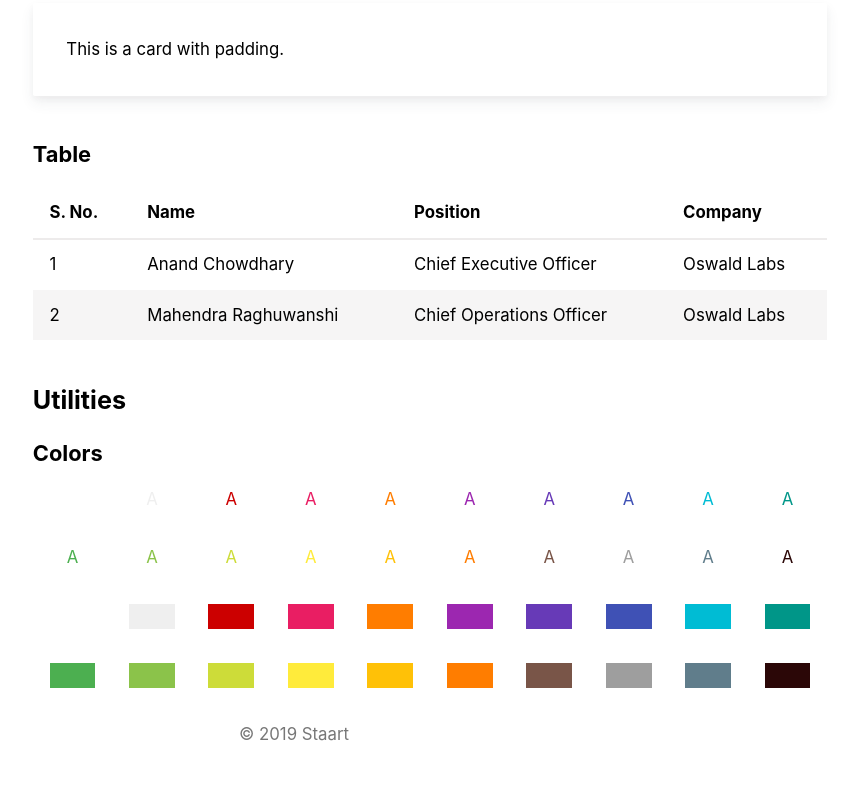
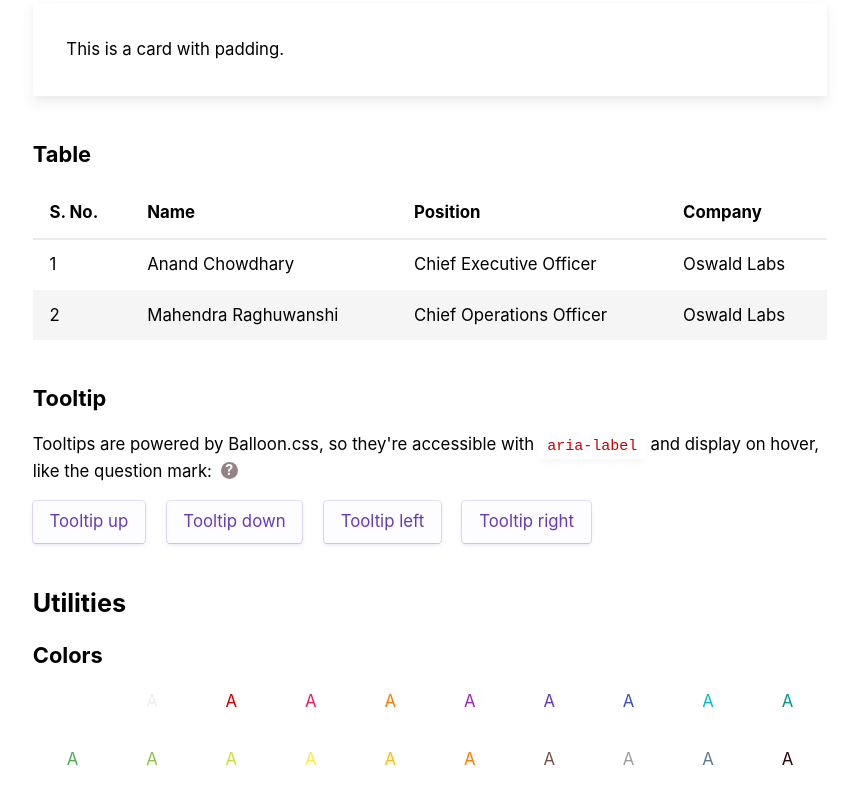
Before and after one commit to staart/css, a website: page docs/index.html in a window 1280 px wide. Shown: the part 1590-2393 px from the top of the page, without its empty margins (346-1204 px from the left). Before the commit the page ends 2371 px from the top, so only its background shows below. Drawn offline with nearby package versions, Linux system fonts and the light colour scheme; files that its build step writes are made by us from their sources.

Commit message:
:construction: Add tooltips

```diff
--- a/docs/index.html
+++ b/docs/index.html
@@ -19,8 +19,8 @@
                 <li><a href="#link">Anchor link</a></li>
                 <li><a href="#button">Button</a></li>
                 <li><a href="#card">Card</a></li>
-                <li><a href="#input">Input</a></li>
                 <li><a href="#table">Table</a></li>
+                <li><a href="#tooltip">Tooltip</a></li>
               </ul>
             </li>
             <li>
@@ -174,6 +174,16 @@
             </tr>
           </tbody>
         </table>
+        <h3 id="tooltip">Tooltip</h3>
+        <p>
+          Tooltips are powered by Balloon.css, so they're accessible with
+          <code>aria-label</code> and display on hover, like the question mark:
+          <span aria-label="Was this helpful?" data-balloon-pos="up" class="label-help">?</span>
+        </p>
+        <button aria-label="I am up" data-balloon-pos="up">Tooltip up</button>
+        <button aria-label="I am down" data-balloon-pos="down" class="text text--ml-1">Tooltip down</button>
+        <button aria-label="I am left" data-balloon-pos="left" class="text text--ml-1">Tooltip left</button>
+        <button aria-label="I am right" data-balloon-pos="right" class="text text--ml-1">Tooltip right</button>
         <h2 id="utilities">Utilities</h2>
         <h3 id="colors">Colors</h3>
         <div class="row" aria-hidden="true">
--- a/src/ui.scss
+++ b/src/ui.scss
@@ -20,6 +20,29 @@ aside nav li {
   }
 }
 
+.label-help {
+  background-color: rgba($color-black, 0.5);
+  display: inline-block;
+  font-size: 85%;
+  color: #fff;
+  border-radius: 100%;
+  font-weight: bold;
+  width: 1rem !important;
+  height: 1rem;
+  line-height: 1rem;
+  text-align: center;
+  margin-top: -0.2rem;
+  margin-left: 0.25rem;
+  vertical-align: middle;
+  &::after {
+    font-weight: normal !important;
+    font-size: 100% !important;
+  }
+  &:hover {
+    text-decoration: none;
+  }
+}
+
 @import "./components/a.scss";
 @import "./components/code.scss";
 @import "./components/button.scss";
```
